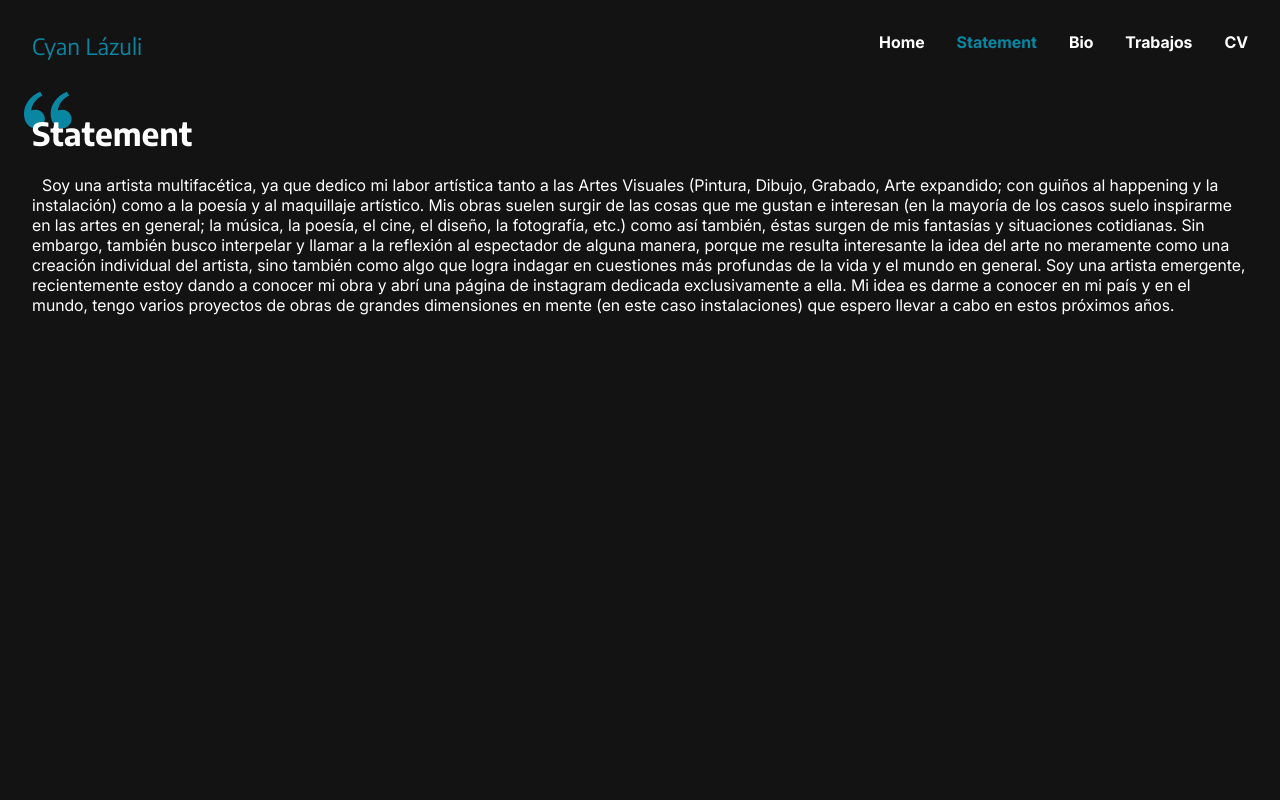
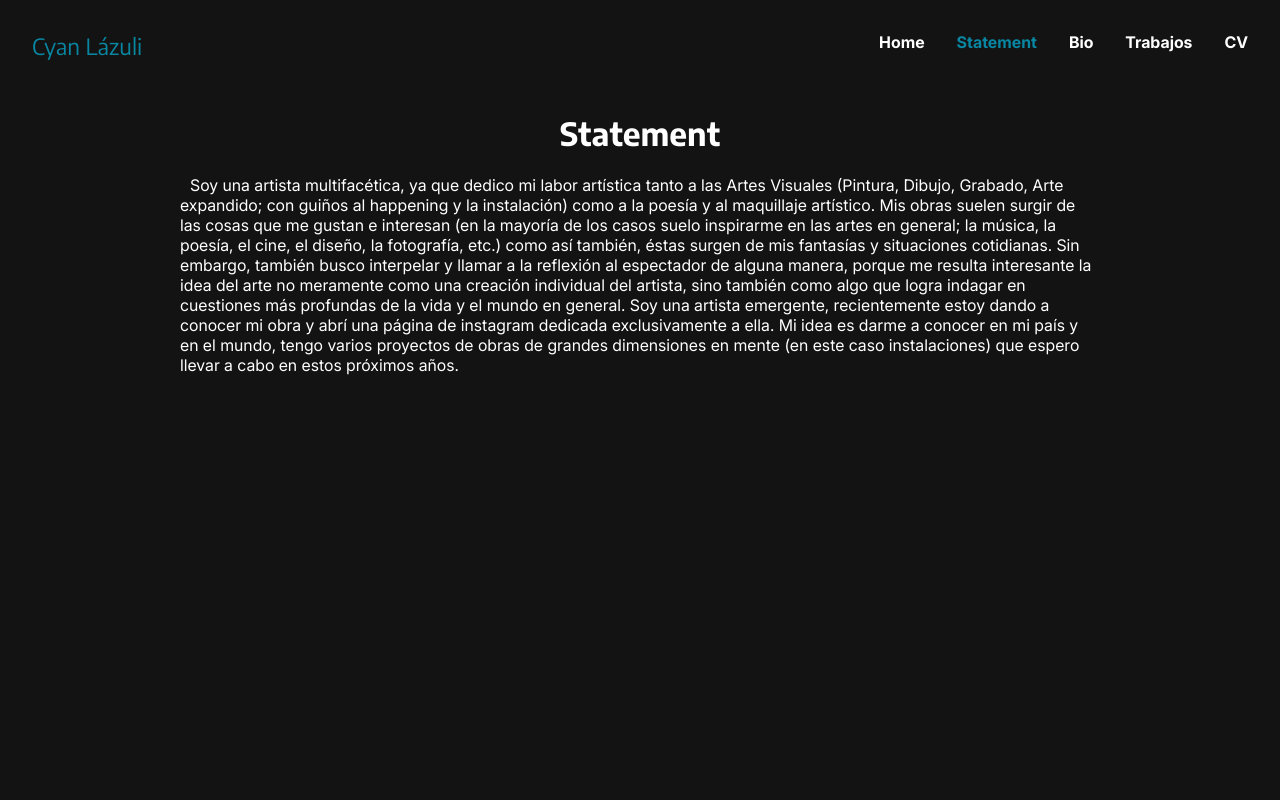
Before and after one commit to webchelios/cyan-lazuli-astro, an Astro site: page /statement in a window 1280 px wide. Shown: the top 800 px of the page. Built offline with nearby package versions, Linux system fonts and the light colour scheme; Astro itself is replaced by a stand-in of ours.

Commit message:
statement responsive

```diff
--- a/src/pages/statement.astro
+++ b/src/pages/statement.astro
@@ -87,8 +87,16 @@ import Layout from "../layouts/Layout.astro";
     }
 
     @media screen and (min-width: 700px) {
+        .container h1 {
+            text-align: center;
+        }
+        .quote {
+            display: none;
+        }
         .container p {
             text-align: left;
+            margin: 0 auto;
+            max-width: 920px;
         }
     }
 </style>
```
